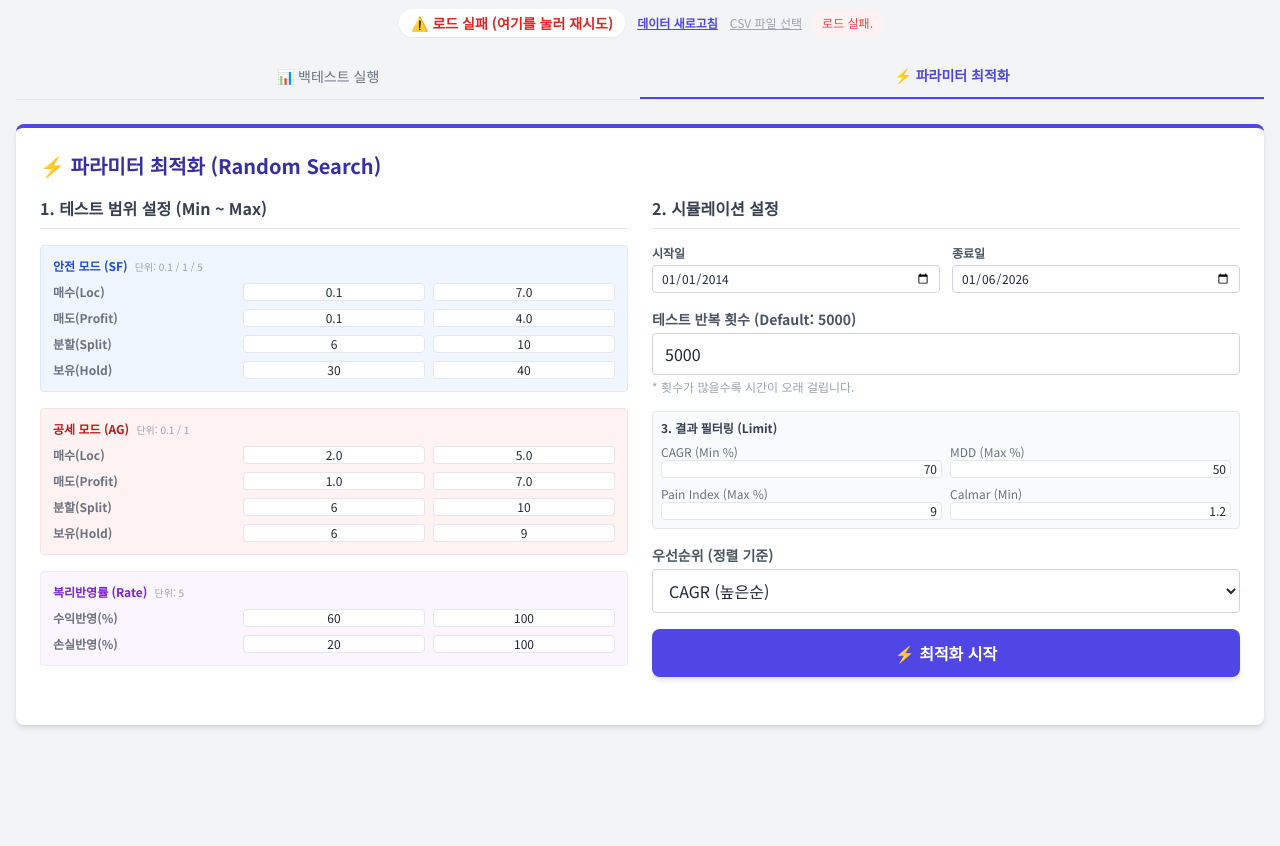
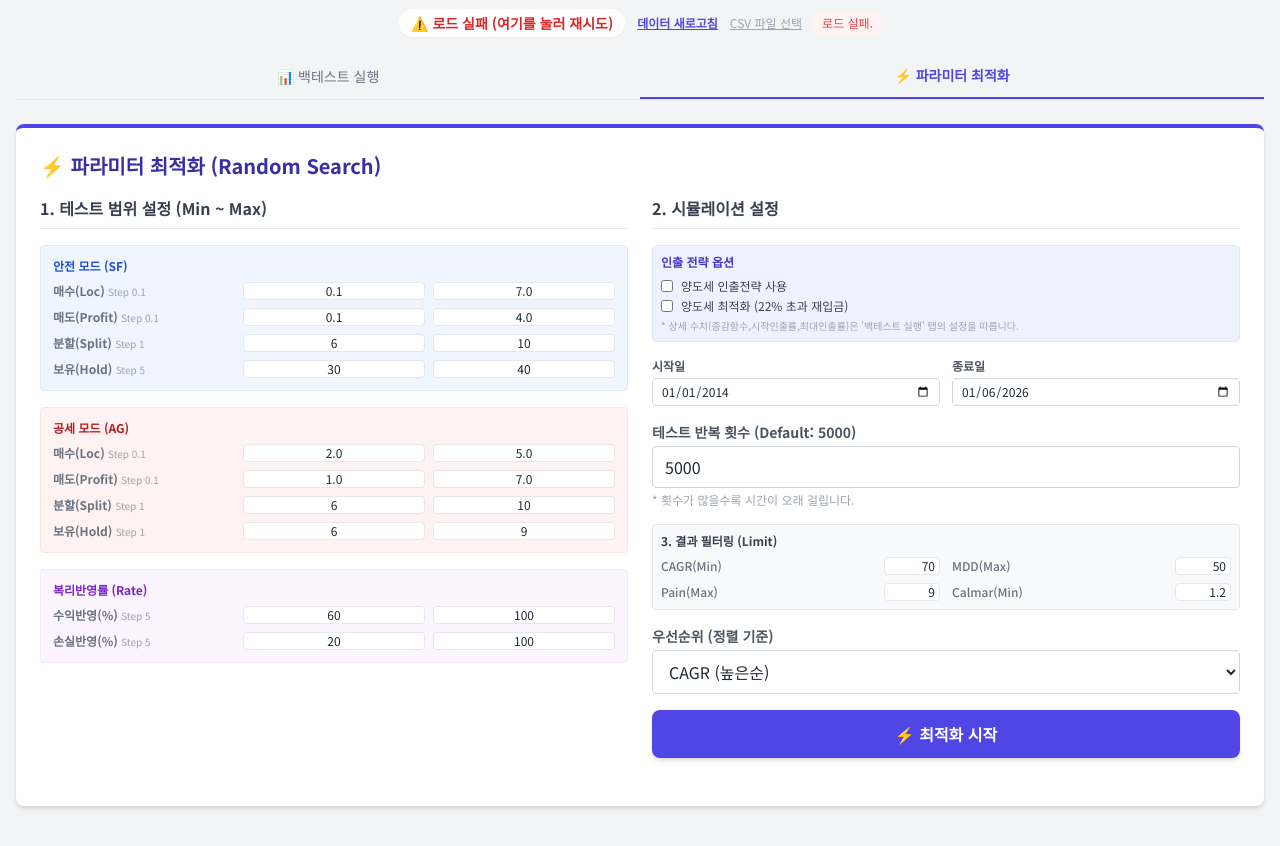
Before and after one commit to raimts-seok/DSS, a plain HTML site: page index.html in a window 1280 px wide. Both pictures are taken after a click on the button "⚡ 파라미터 최적화". Shown: the part 83-929 px from the top of the page. Before the commit the page ends 848 px from the top, so only its background shows below. Drawn offline with nearby package versions, Linux system fonts and the light colour scheme; no server answers.

Commit message:
Add files via upload

```diff
--- a/index.html
+++ b/index.html
@@ -39,17 +39,7 @@
     </div>
 
     <!-- 간단한 비밀번호 보호 (주석 처리됨) -->
-    <!--
-    <script>
-        (function() {
-            const password = prompt("접근 비밀번호를 입력하세요 (기본값: 1105):");
-            if (password !== "1105") { // 원하는 비밀번호로 변경 가능
-                document.body.innerHTML = "<div style='display:flex;justify-content:center;align-items:center;height:100vh;background:#f3f4f6;'><h1 style='color:#ef4444;font-size:24px;font-weight:bold;'>⛔ 접근 권한이 없습니다. (비밀번호 오류)</h1></div>";
-                throw new Error("Access Denied"); // 스크립트 실행 중단
-            }
-        })();
-    </script>
-    -->
+    <!-- <script> ... </script> -->
 
     <div class="container mx-auto p-4 max-w-[1400px]">
         <!-- 헤더 -->
@@ -112,7 +102,6 @@
                         <div class="grid grid-cols-2 gap-3">
                             <div>
                                 <label class="block text-xs font-bold text-gray-600 mb-1">시작일</label>
-                                <!-- 시작일 2014-01-01로 변경 -->
                                 <input type="date" id="startDate" value="2014-01-01" class="w-full border border-gray-300 rounded px-2 py-1 text-xs focus:ring-2 focus:ring-green-200 outline-none">
                             </div>
                             <div>
@@ -421,23 +410,21 @@
 
                         <!-- 안전 모드 범위 -->
                         <div class="bg-blue-50 p-3 rounded border border-blue-100">
-                            <h4 class="text-xs font-bold text-blue-700 mb-2">안전 모드 (SF) <span class="text-[10px] text-gray-400 font-normal ml-1">단위: 0.1 / 1 / 5</span></h4>
+                            <h4 class="text-xs font-bold text-blue-700 mb-2">안전 모드 (SF)</h4>
                             <div class="grid grid-cols-3 gap-2 text-xs">
-                                <div class="font-bold text-gray-500 self-center">매수(Loc)</div>
-                                <!-- Min 0.1, Max 7.0 -->
+                                <div class="font-bold text-gray-500 self-center">매수(Loc) <span class="text-[10px] text-gray-400 font-normal">Step 0.1</span></div>
                                 <input type="number" id="optSfLocMin" value="0.1" step="0.1" class="border rounded px-1 text-center" placeholder="Min">
                                 <input type="number" id="optSfLocMax" value="7.0" step="0.1" class="border rounded px-1 text-center" placeholder="Max">
 
-                                <div class="font-bold text-gray-500 self-center">매도(Profit)</div>
-                                <!-- Min 0.1, Max 4.0 -->
+                                <div class="font-bold text-gray-500 self-center">매도(Profit) <span class="text-[10px] text-gray-400 font-normal">Step 0.1</span></div>
                                 <input type="number" id="optSfProfitMin" value="0.1" step="0.1" class="border rounded px-1 text-center" placeholder="Min">
                                 <input type="number" id="optSfProfitMax" value="4.0" step="0.1" class="border rounded px-1 text-center" placeholder="Max">
 
-                                <div class="font-bold text-gray-500 self-center">분할(Split)</div>
+                                <div class="font-bold text-gray-500 self-center">분할(Split) <span class="text-[10px] text-gray-400 font-normal">Step 1</span></div>
                                 <input type="number" id="optSfSplitMin" value="6" step="1" class="border rounded px-1 text-center" placeholder="Min">
                                 <input type="number" id="optSfSplitMax" value="10" step="1" class="border rounded px-1 text-center" placeholder="Max">
 
-                                <div class="font-bold text-gray-500 self-center">보유(Hold)</div>
+                                <div class="font-bold text-gray-500 self-center">보유(Hold) <span class="text-[10px] text-gray-400 font-normal">Step 5</span></div>
                                 <input type="number" id="optSfHoldMin" value="30" step="5" class="border rounded px-1 text-center" placeholder="Min">
                                 <input type="number" id="optSfHoldMax" value="40" step="5" class="border rounded px-1 text-center" placeholder="Max">
                             </div>
@@ -445,22 +432,21 @@
 
                         <!-- 공세 모드 범위 -->
                         <div class="bg-red-50 p-3 rounded border border-red-100">
-                            <h4 class="text-xs font-bold text-red-700 mb-2">공세 모드 (AG) <span class="text-[10px] text-gray-400 font-normal ml-1">단위: 0.1 / 1</span></h4>
+                            <h4 class="text-xs font-bold text-red-700 mb-2">공세 모드 (AG)</h4>
                             <div class="grid grid-cols-3 gap-2 text-xs">
-                                <div class="font-bold text-gray-500 self-center">매수(Loc)</div>
+                                <div class="font-bold text-gray-500 self-center">매수(Loc) <span class="text-[10px] text-gray-400 font-normal">Step 0.1</span></div>
                                 <input type="number" id="optAgLocMin" value="2.0" step="0.1" class="border rounded px-1 text-center" placeholder="Min">
                                 <input type="number" id="optAgLocMax" value="5.0" step="0.1" class="border rounded px-1 text-center" placeholder="Max">
 
-                                <div class="font-bold text-gray-500 self-center">매도(Profit)</div>
-                                <!-- 1.0 ~ 7.0 -->
+                                <div class="font-bold text-gray-500 self-center">매도(Profit) <span class="text-[10px] text-gray-400 font-normal">Step 0.1</span></div>
                                 <input type="number" id="optAgProfitMin" value="1.0" step="0.1" class="border rounded px-1 text-center" placeholder="Min">
                                 <input type="number" id="optAgProfitMax" value="7.0" step="0.1" class="border rounded px-1 text-center" placeholder="Max">
 
-                                <div class="font-bold text-gray-500 self-center">분할(Split)</div>
+                                <div class="font-bold text-gray-500 self-center">분할(Split) <span class="text-[10px] text-gray-400 font-normal">Step 1</span></div>
                                 <input type="number" id="optAgSplitMin" value="6" step="1" class="border rounded px-1 text-center" placeholder="Min">
                                 <input type="number" id="optAgSplitMax" value="10" step="1" class="border rounded px-1 text-center" placeholder="Max">
 
-                                <div class="font-bold text-gray-500 self-center">보유(Hold)</div>
+                                <div class="font-bold text-gray-500 self-center">보유(Hold) <span class="text-[10px] text-gray-400 font-normal">Step 1</span></div>
                                 <input type="number" id="optAgHoldMin" value="6" step="1" class="border rounded px-1 text-center" placeholder="Min">
                                 <input type="number" id="optAgHoldMax" value="9" step="1" class="border rounded px-1 text-center" placeholder="Max">
                             </div>
@@ -468,14 +454,13 @@
 
                         <!-- 복리반영률 범위 (명칭 변경) -->
                         <div class="bg-purple-50 p-3 rounded border border-purple-100">
-                            <h4 class="text-xs font-bold text-purple-700 mb-2">복리반영률 (Rate) <span class="text-[10px] text-gray-400 font-normal ml-1">단위: 5</span></h4>
+                            <h4 class="text-xs font-bold text-purple-700 mb-2">복리반영률 (Rate)</h4>
                             <div class="grid grid-cols-3 gap-2 text-xs">
-                                <div class="font-bold text-gray-500 self-center">수익반영(%)</div>
+                                <div class="font-bold text-gray-500 self-center">수익반영(%) <span class="text-[10px] text-gray-400 font-normal">Step 5</span></div>
                                 <input type="number" id="optReinvestMin" value="60" step="5" class="border rounded px-1 text-center" placeholder="Min">
                                 <input type="number" id="optReinvestMax" value="100" step="5" class="border rounded px-1 text-center" placeholder="Max">
 
-                                <div class="font-bold text-gray-500 self-center">손실반영(%)</div>
-                                <!-- Min 20, Max 100 -->
+                                <div class="font-bold text-gray-500 self-center">손실반영(%) <span class="text-[10px] text-gray-400 font-normal">Step 5</span></div>
                                 <input type="number" id="optLossMin" value="20" step="5" class="border rounded px-1 text-center" placeholder="Min">
                                 <input type="number" id="optLossMax" value="100" step="5" class="border rounded px-1 text-center" placeholder="Max">
                             </div>
@@ -486,6 +471,22 @@
                     <div class="space-y-4">
                         <h3 class="font-bold text-md text-gray-700 border-b pb-2">2. 시뮬레이션 설정</h3>
 
+                        <!-- NEW: 인출 전략 옵션 추가 (최적화 탭용) -->
+                        <div class="bg-indigo-50 p-2 rounded border border-indigo-100 mb-2">
+                            <h4 class="text-xs font-bold text-indigo-700 mb-2">인출 전략 옵션</h4>
+                            <div class="flex flex-col gap-1">
+                                <div class="flex items-center gap-2">
+                                    <input type="checkbox" id="optEnableAnnualWithdrawal" class="w-3 h-3 text-pink-600 rounded focus:ring-pink-500 border-gray-300 cursor-pointer">
+                                    <label for="optEnableAnnualWithdrawal" class="text-xs text-gray-700 cursor-pointer select-none">양도세 인출전략 사용</label>
+                                </div>
+                                <div class="flex items-center gap-2">
+                                    <input type="checkbox" id="optEnableTaxOpt" class="w-3 h-3 text-green-600 rounded focus:ring-green-500 border-gray-300 cursor-pointer">
+                                    <label for="optEnableTaxOpt" class="text-xs text-gray-700 cursor-pointer select-none">양도세 최적화 (22% 초과 재입금)</label>
+                                </div>
+                            </div>
+                            <p class="text-[10px] text-gray-400 mt-1">* 상세 수치(증감함수,시작인출률,최대인출률)은 '백테스트 실행' 탭의 설정을 따릅니다.</p>
+                        </div>
+
                         <!-- 최적화 기간 설정 -->
                         <div class="grid grid-cols-2 gap-3 mb-2">
                             <div>
@@ -504,25 +505,25 @@
                             <p class="text-xs text-gray-400 mt-1">* 횟수가 많을수록 시간이 오래 걸립니다.</p>
                         </div>
 
-                        <!-- 결과 필터링 (Limit) -->
+                        <!-- 결과 필터링 (Limit) (좌우 배치) -->
                         <div class="bg-gray-50 p-2 rounded border border-gray-200 mt-2">
                             <h4 class="text-xs font-bold text-gray-700 mb-2">3. 결과 필터링 (Limit)</h4>
-                            <div class="grid grid-cols-2 gap-2 text-xs">
-                                <div>
-                                    <label class="block text-gray-500">CAGR (Min %)</label>
-                                    <input type="number" id="optMinCagr" value="70" class="w-full border rounded px-1 text-right">
-                                </div>
-                                <div>
-                                    <label class="block text-gray-500">MDD (Max %)</label>
-                                    <input type="number" id="optMaxMdd" value="50" class="w-full border rounded px-1 text-right">
-                                </div>
-                                <div>
-                                    <label class="block text-gray-500">Pain Index (Max %)</label>
-                                    <input type="number" id="optMaxPain" value="9" class="w-full border rounded px-1 text-right">
-                                </div>
-                                <div>
-                                    <label class="block text-gray-500">Calmar (Min)</label>
-                                    <input type="number" id="optMinCalmar" value="1.2" step="0.1" class="w-full border rounded px-1 text-right">
+                            <div class="grid grid-cols-2 gap-x-3 gap-y-2 text-xs">
+                                <div class="flex justify-between items-center">
+                                    <label class="text-gray-500 font-medium">CAGR(Min)</label>
+                                    <input type="number" id="optMinCagr" value="70" class="w-14 border rounded px-1 text-right bg-white outline-none">
+                                </div>
+                                <div class="flex justify-between items-center">
+                                    <label class="text-gray-500 font-medium">MDD(Max)</label>
+                                    <input type="number" id="optMaxMdd" value="50" class="w-14 border rounded px-1 text-right bg-white outline-none">
+                                </div>
+                                <div class="flex justify-between items-center">
+                                    <label class="text-gray-500 font-medium">Pain(Max)</label>
+                                    <input type="number" id="optMaxPain" value="9" class="w-14 border rounded px-1 text-right bg-white outline-none">
+                                </div>
+                                <div class="flex justify-between items-center">
+                                    <label class="text-gray-500 font-medium">Calmar(Min)</label>
+                                    <input type="number" id="optMinCalmar" value="1.2" step="0.1" class="w-14 border rounded px-1 text-right bg-white outline-none">
                                 </div>
                             </div>
                         </div>
@@ -561,10 +562,8 @@
                                     <th class="py-3 px-2 text-center">순위</th>
                                     <th class="py-3 px-2">CAGR</th>
                                     <th class="py-3 px-2">MDD</th>
-                                    <!-- NEW: Pain Index 추가 -->
                                     <th class="py-3 px-2">Pain Index</th>
                                     <th class="py-3 px-2">누적수익률</th>
-                                    <!-- Extended Columns for Split/Hold -->
                                     <th class="py-3 px-2 bg-blue-50">SF 매수</th>
                                     <th class="py-3 px-2 bg-blue-50">SF 매도</th>
                                     <th class="py-3 px-2 bg-blue-50">SF 분할</th>
@@ -573,8 +572,8 @@
                                     <th class="py-3 px-2 bg-red-50">AG 매도</th>
                                     <th class="py-3 px-2 bg-red-50">AG 분할</th>
                                     <th class="py-3 px-2 bg-red-50">AG 보유</th>
-                                    <th class="py-3 px-2 bg-purple-50">수익률</th>
-                                    <th class="py-3 px-2 bg-purple-50">손실률</th>
+                                    <th class="py-3 px-2 bg-purple-50">수익반영률</th>
+                                    <th class="py-3 px-2 bg-purple-50">손실반영률</th>
                                     <th class="py-3 px-2 text-center">적용</th>
                                 </tr>
                             </thead>
@@ -1038,12 +1037,6 @@
                 if (buyExecutedQty > 0 && newPort) {
                     let r = (newPort.mode === 'SF' || newPort.mode === '안전') ? sfRule : agRule;
                     currentSellTargetForDisplay = roundVal(newPort.buyPrice * r.profit, precPrice);
-                } else if (holdings.length > 0) {
-                    let targets = holdings.map(h => {
-                        let r = (h.mode === 'SF' || h.mode === '안전') ? sfRule : agRule;
-                        return roundVal(h.buyPrice * r.profit, precPrice);
-                    });
-                    currentSellTargetForDisplay = Math.min(...targets);
                 }
 
                 let totalQty = holdings.reduce((sum, h) => sum + h.qty, 0);
@@ -1168,6 +1161,10 @@
             const maxPain = parseFloat(document.getElementById('optMaxPain').value);
             const minCalmar = parseFloat(document.getElementById('optMinCalmar').value);
 
+            // NEW: Withdrawal Options for Optimization
+            const optEnableAnnual = document.getElementById('optEnableAnnualWithdrawal').checked;
+            const optEnableTax = document.getElementById('optEnableTaxOpt').checked;
+
             progressDiv.classList.remove('hidden');
             resultArea.classList.add('hidden');
             tbody.innerHTML = '';
@@ -1176,20 +1173,22 @@
             // Use main tab settings for base params (including fees)
             const baseParams = {
                 initialCapital: parseFloat(document.getElementById('initialCapital').value.replace(/,/g, '')),
-                brokerFee: parseFloat(document.getElementById('brokerFee').value), // Use brokerFee from Main Tab
-                useSecFee: document.getElementById('useSecFee').checked, // Use useSecFee from Main Tab
+                // Corrected: Use main tab IDs since optimization tab inputs were removed
+                brokerFee: parseFloat(document.getElementById('brokerFee') ? document.getElementById('brokerFee').value : 0.044),
+                useSecFee: document.getElementById('useSecFee') ? document.getElementById('useSecFee').checked : true,
                 startDate: new Date(document.getElementById('optStartDate').value),
                 endDate: (() => { const d = new Date(document.getElementById('optEndDate').value); d.setHours(23, 59, 59, 999); return d; })(),
                 capitalCycle: parseInt(document.getElementById('capitalCycle').value),
                 withdrawalSettings: {
-                    enabled: document.getElementById('enableWithdrawal').checked || document.getElementById('enableAnnualWithdrawal').checked,
-                    type: document.getElementById('enableAnnualWithdrawal').checked ? 'annual' : 'period',
+                    enabled: optEnableAnnual, // Use optimization tab checkbox
+                    type: 'annual', // Always 'annual' if enabled in optimization tab context based on user request
+                    // Details from Main Tab
                     startDate: new Date(document.getElementById('withdrawStartDate').value),
                     endDate: new Date(document.getElementById('withdrawEndDate').value),
                     startRate: parseFloat(document.getElementById('withdrawStartRate').value),
                     maxRate: parseFloat(document.getElementById('withdrawMaxRate').value),
                     exponent: parseFloat(document.getElementById('withdrawExponent').value),
-                    useTaxOpt: document.getElementById('enableTaxOpt').checked
+                    useTaxOpt: optEnableTax // Use optimization tab checkbox
                 }
             };
 
@@ -1209,9 +1208,6 @@
             };
 
             // Calculate Total Combinations
-            // Note: Steps are hardcoded in getRandomStep logic for now (0.1, 1, 5)
-            // Ideally should be dynamic or passed to helper.
-            // For estimation:
             const steps = {
                 sfLoc: Math.floor((ranges.sfLoc[1] - ranges.sfLoc[0]) / 0.1) + 1,
                 sfProfit: Math.floor((ranges.sfProfit[1] - ranges.sfProfit[0]) / 0.1) + 1,
@@ -1235,6 +1231,7 @@
                 let results = [];
                 let validCount = 0;
 
+                try {
                     for (let i = 0; i < sampleCount; i++) {
                         const currentParams = {
                             ...baseParams,
@@ -1257,6 +1254,8 @@
                         if (simResult) {
                             // Check Filter Limits
                             const s = simResult.stats;
+                            // MDD is negative (e.g. -20). Max MDD limit 50 means we accept down to -50.
+                            // So mdd (-20) >= -50. Or abs(mdd) <= 50.
                             const passCagr = s.cagr >= minCagr;
                             const passMdd = Math.abs(s.mdd) <= maxMdd;
                             const passPain = s.painIndex <= maxPain;
@@ -1272,40 +1271,54 @@
                         }
                     }
 
+                    results.sort((a, b) => {
+                        if (sortBy === 'CAGR') return b.stats.cagr - a.stats.cagr;
+                        if (sortBy === 'TotalReturn') return b.stats.totalReturn - a.stats.totalReturn;
+                        if (sortBy === 'MDD') return b.stats.mdd - a.stats.mdd; // Higher (closer to 0) is better for negative MDD
+                        if (sortBy === 'Pain') return a.stats.painIndex - b.stats.painIndex; // Lower is better
+                        if (sortBy === 'Calmar') return b.stats.calmar - a.stats.calmar;
+                        return 0;
+                    });
+
+                    // Update Stats Text
+                    document.getElementById('optStatsText').innerText = `총 조합: ${formattedTotal}개 / 테스트: ${sampleCount}회 (조건만족: ${validCount}개)`;
+
                     // Store results for sorting
                     optimizationResults = results;
 
-                // 요약 텍스트 업데이트
-                document.getElementById('optStatsText').innerText = `총 조합: ${formattedTotal}개 / 테스트: ${sampleCount}회 (조건만족: ${validCount}개)`;
-
                     // 정렬 및 표시
                     sortAndDisplayOptimizationResults();
 
+                } catch (e) {
+                    console.error("Optimization Error:", e);
+                    alert("최적화 중 오류가 발생했습니다. 개발자 도구(F12)를 확인하세요: " + e.message);
+                } finally {
                     progressDiv.classList.add('hidden');
                     resultArea.classList.remove('hidden');
+                }
 
             }, 100);
         }
 
         // --- NEW: 정렬 및 표시 함수 (재사용 가능) ---
         function sortAndDisplayOptimizationResults() {
-            if (!optimizationResults || optimizationResults.length === 0) {
-                // 데이터가 없을 때 테이블 비우기 (선택적)
             const tbody = document.getElementById('optTableBody');
             tbody.innerHTML = '';
+
+            if (!optimizationResults || optimizationResults.length === 0) {
+                // 결과 없음 메시지 표시
+                tbody.innerHTML = `<tr><td colspan="15" class="py-4 text-center text-gray-500 font-bold">조건을 만족하는 결과가 없습니다. 필터(Limit)를 완화해 주세요.</td></tr>`;
                 return;
             }
 
             const sortBy = document.getElementById('optSortBy').value;
-            const tbody = document.getElementById('optTableBody');
-            tbody.innerHTML = '';
 
             // 정렬
             optimizationResults.sort((a, b) => {
                 if (sortBy === 'CAGR') return b.stats.cagr - a.stats.cagr;
                 if (sortBy === 'TotalReturn') return b.stats.totalReturn - a.stats.totalReturn;
-                if (sortBy === 'MDD') return b.stats.mdd - a.stats.mdd; // Higher (closer to 0) is better for negative MDD (-5 > -50)
-                if (sortBy === 'Pain') return a.stats.painIndex - b.stats.painIndex; // Lower is better
+                if (sortBy === 'MDD') return b.stats.mdd - a.stats.mdd;
+                if (sortBy === 'Pain') return a.stats.painIndex - b.stats.painIndex;
                 if (sortBy === 'Calmar') return b.stats.calmar - a.stats.calmar;
                 return 0;
             });
@@ -1620,6 +1633,7 @@
                     </tr>
                 `;
             }).join('');
+
             tbody.innerHTML = rows;
         }
     </script>
```
Lines whose indentation alone changed are shown as unchanged.
